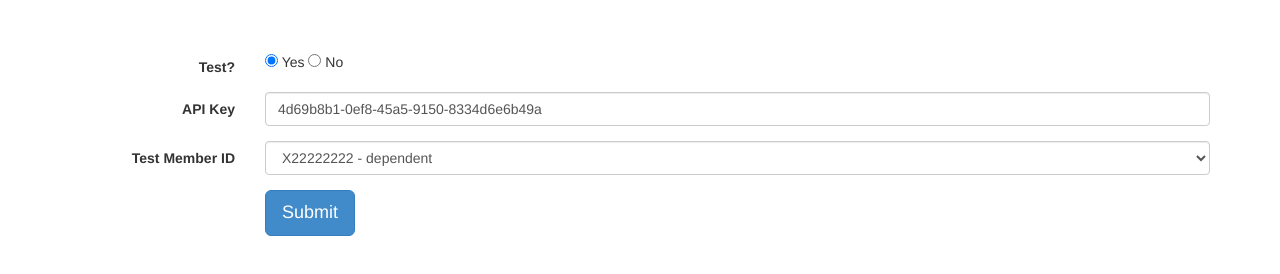
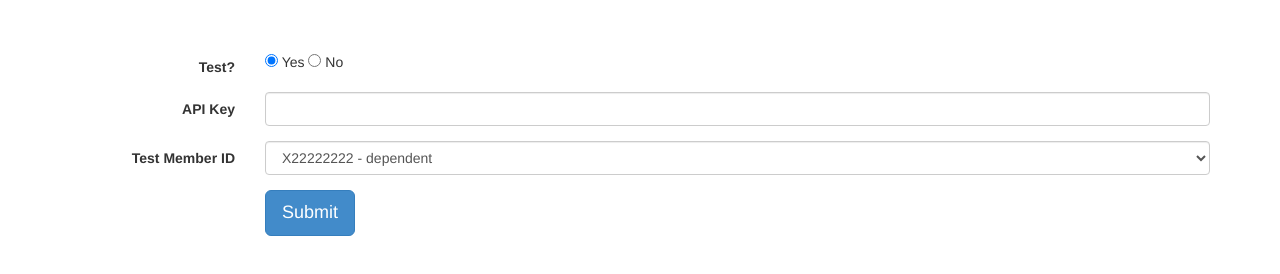
Before and after one commit to janbenson/js-demo, a plain HTML site: page index.html in a window 1280 px wide. Drawn offline with Linux system fonts and the light colour scheme.

Commit message:
Removing extra js

```diff
--- a/index.html
+++ b/index.html
@@ -13,7 +13,6 @@
   <script src="js/lib/jquery-ui-1.10.3.custom.min.js"></script>
 
   <script src="js/coverage.js"></script>
-  <script src="js/redesign.js"></script>
 
   <!-- HTML5 shim and Respond.js IE8 support of HTML5 elements and media queries -->
   <!--[if lt IE 9]>
--- a/js/redesign.js
+++ /dev/null
@@ -1,6 +0,0 @@
-(function($) {
-	$(function() {
-		$('#api_key').val('4d69b8b1-0ef8-45a5-9150-8334d6e6b49a');
-		$('.form').submit();
-	});
-})(jQuery);
```
